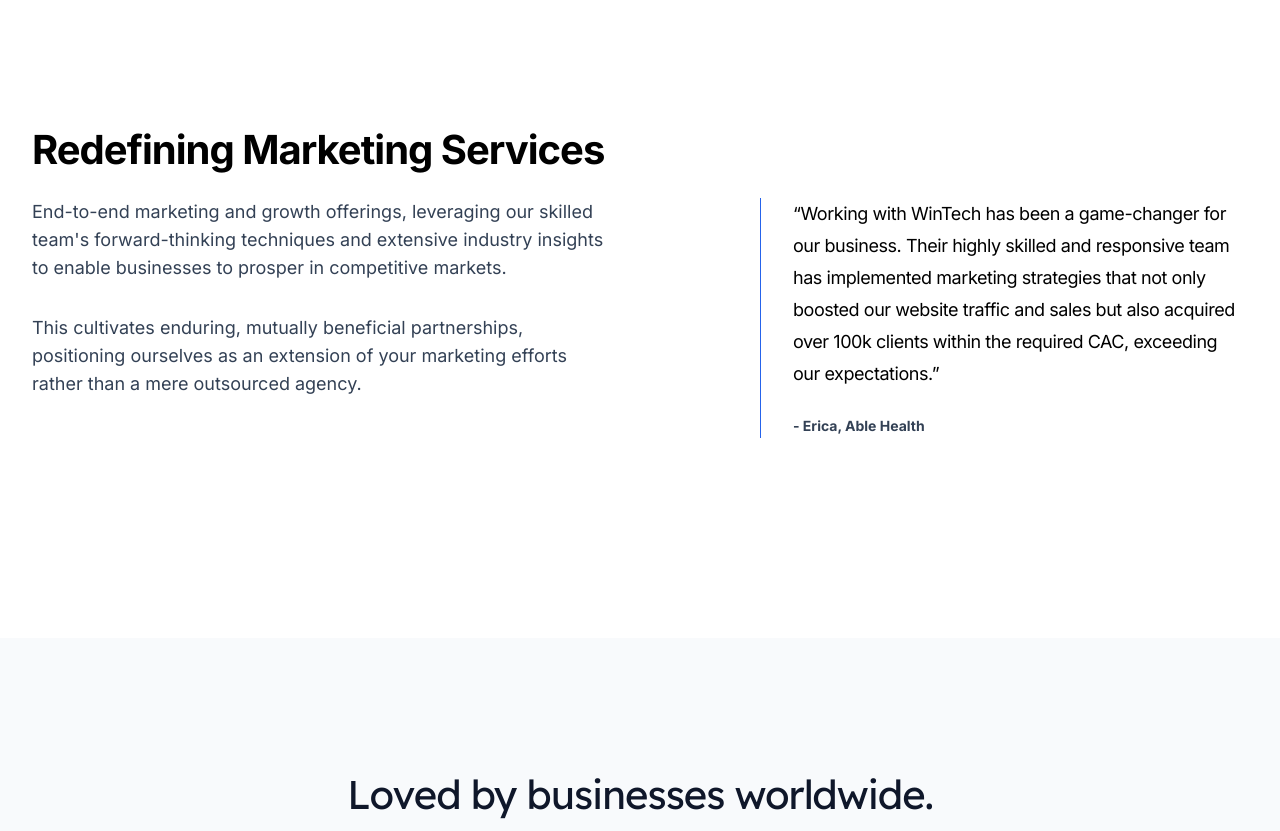
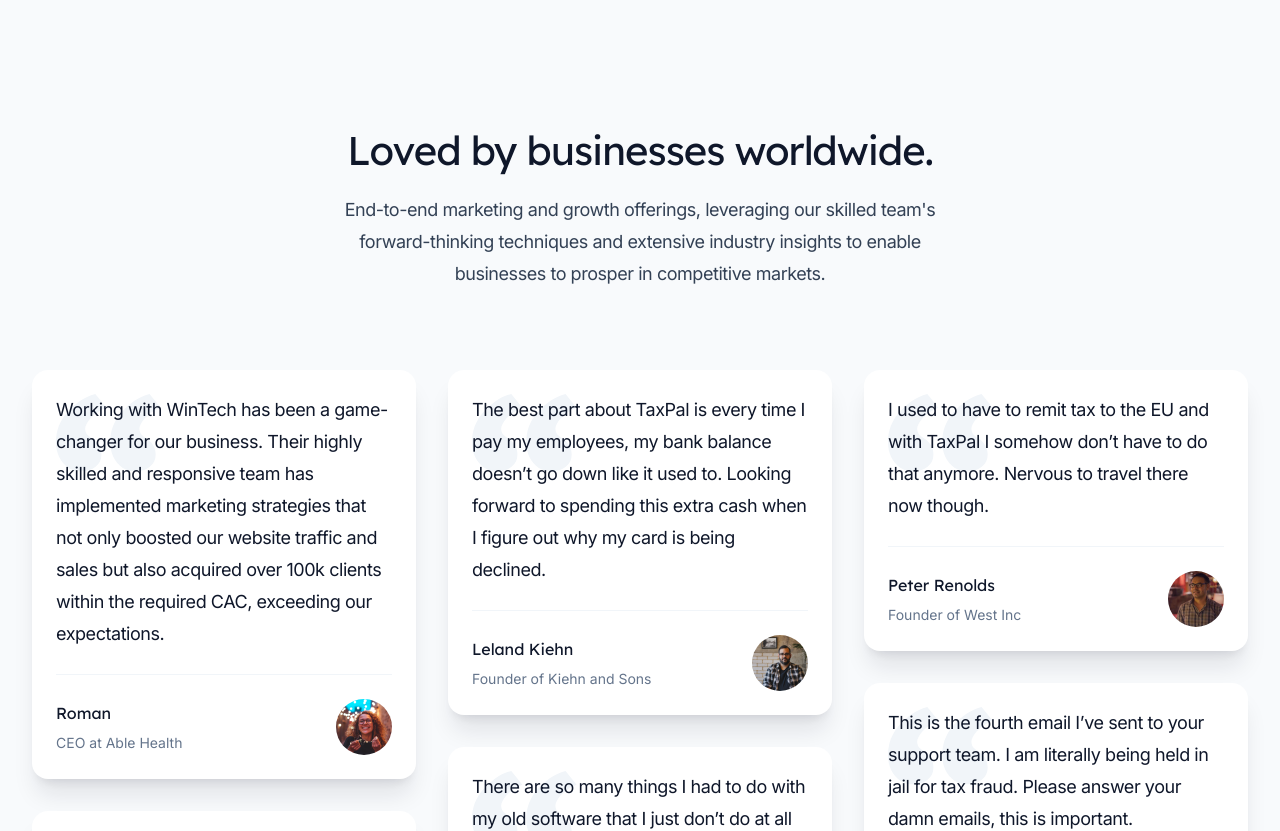
Before and after one commit to wtechdigital/wtech-co, a Next.js app: page / in a window 1280 px wide. Shown: the part 3320-4151 px from the top of the page. Built offline with nearby package versions, Linux system fonts and the light colour scheme.

Commit message:
Removed old Testimonials

```diff
--- a/src/app/page.jsx
+++ b/src/app/page.jsx
@@ -4,7 +4,6 @@
 import { Header } from '@/components/Header'
 import { Hero } from '@/components/Hero'
 import { Stats } from '@/components/Stats'
-import { Marketing } from '@/components/Marketing'
 import { Solutions } from '@/components/Solutions'
 import { CallToAction } from '@/components/CallToAction'
 import { Testimonials } from '@/components/Testimonials'
@@ -19,7 +18,6 @@
         <Solutions />
         <CallToAction />
         <Stats />
-        <Marketing />
         <Testimonials />
         <Faqs />
       </main>
--- a/src/components/Footer.jsx
+++ b/src/components/Footer.jsx
@@ -8,6 +8,7 @@
   solutions: [
     { name: 'Services', href: '#solutions' },
     { name: 'Expertise', href: '#expertise' },
+    { name: 'Testimonials', href: '#testimonials' },
   ],
   company: [
     { name: 'Careers', href: '#' },
--- a/src/components/Testimonials.jsx
+++ b/src/components/Testimonials.jsx
@@ -11,10 +11,10 @@
   [
     {
       content:
-        'TaxPal is so easy to use I can’t help but wonder if it’s really doing the things the government expects me to do.',
+        'Working with WinTech has been a game-changer for our business. Their highly skilled and responsive team has implemented marketing strategies that not only boosted our website traffic and sales but also acquired over 100k clients within the required CAC, exceeding our expectations.',
       author: {
-        name: 'Sheryl Berge',
-        role: 'CEO at Lynch LLC',
+        name: 'Roman',
+        role: 'CEO at Able Health',
         image: avatarImage1,
       },
     },
@@ -91,9 +91,7 @@
             Loved by businesses worldwide.
           </h2>
           <p className="mt-4 text-lg tracking-tight text-slate-700">
-            Our software is so simple that people can’t help but fall in love
-            with it. Simplicity is easy when you just skip tons of
-            mission-critical features.
+          End-to-end marketing and growth offerings, leveraging our skilled team's forward-thinking techniques and extensive industry insights to enable businesses to prosper in competitive markets.
           </p>
         </div>
         <ul
```
